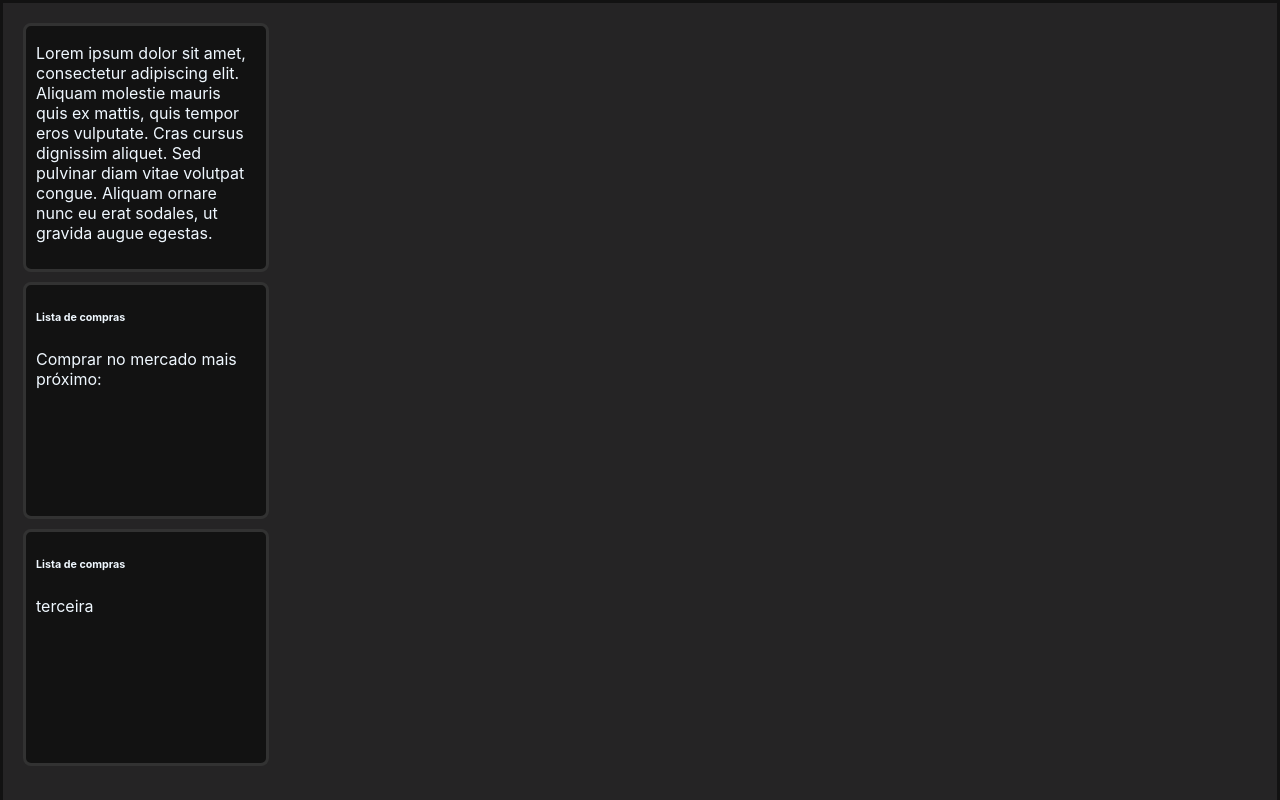
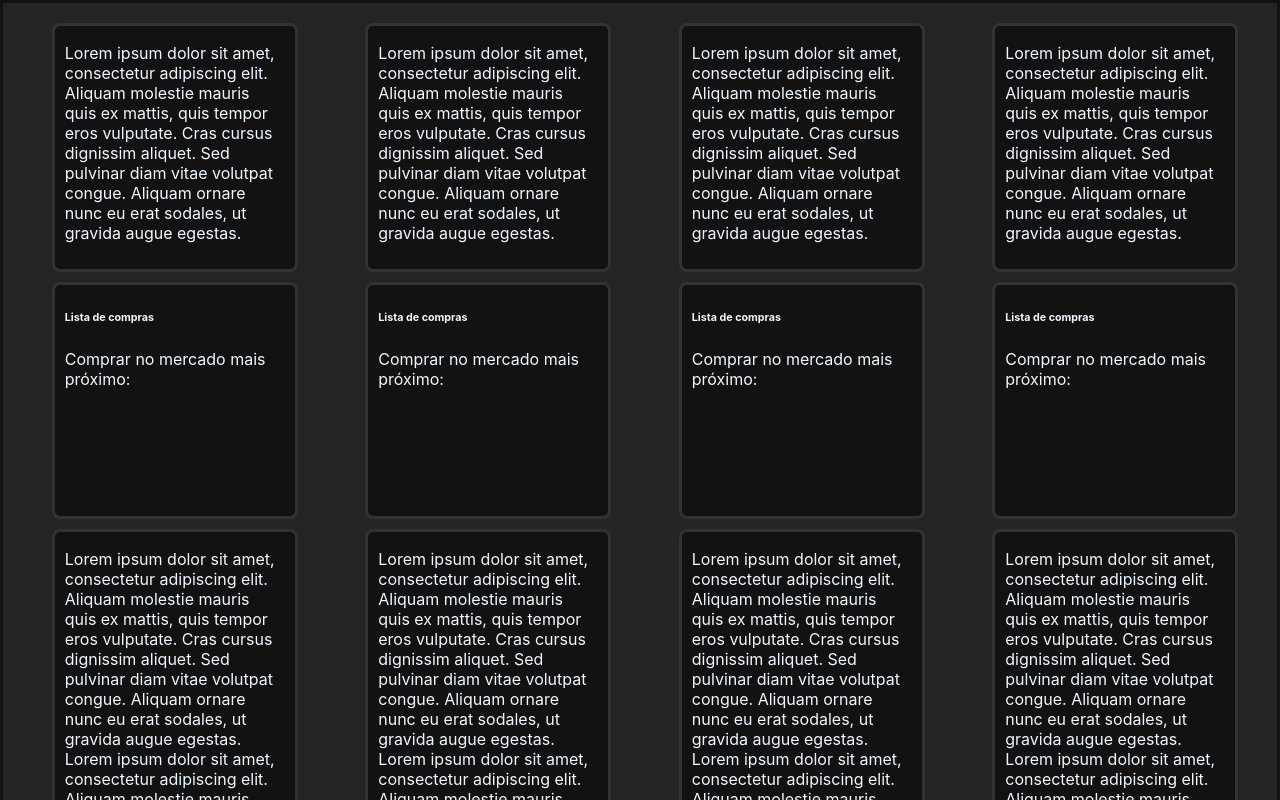
Before and after one commit to RezendeComZ/productivityApp, a React (Create React App) app in the folder front/: page / in a window 1280 px wide. Shown: the top 800 px of the page. Built offline with nearby package versions, Linux system fonts and the light colour scheme.

Commit message:
Quantidades de colunas se adaptando ao tamanho da tela, resta dividir o conteúdo

```diff
--- a/front/package.json
+++ b/front/package.json
@@ -8,7 +8,6 @@
     "@testing-library/user-event": "^12.1.10",
     "bootstrap": "^5.1.3",
     "react": "^17.0.2",
-    "react-bootstrap": "^2.0.2",
     "react-dom": "^17.0.2",
     "react-scripts": "4.0.3",
     "web-vitals": "^1.0.1"
--- a/front/src/App.js
+++ b/front/src/App.js
@@ -1,155 +1,58 @@
 import { useState, useEffect } from 'react';
 import Notas from './components/Notas';
-// import 'bootstrap/dist/css/bootstrap.min.css'
-// desinstalar o 'react-bootstrap'
 
 function App() {
-  // const [notas, setNotas] = useState([])
   const [ todasAsNotas, settodasAsNotas] = useState(
     [
       {
           "_id": "618311c652916b5104f9e7a3",
           "body": "Lorem ipsum dolor sit amet, consectetur adipiscing elit. Aliquam molestie mauris quis ex mattis, quis tempor eros vulputate. Cras cursus dignissim aliquet. Sed pulvinar diam vitae volutpat congue. Aliquam ornare nunc eu erat sodales, ut gravida augue egestas.",
-          "lists": [
-              [
-                  "Limpeza",
-                  "/cDetergente",
-                  "Amaciante"
-              ],
-              [
-                  "Comida",
-                  "Arroz",
-                  "/cFeijão"
-              ],
-              [
-                  "",
-                  "Pilha",
-                  "Cabo USB"
-              ]
-          ],
-          "labels": [
-              "importante",
-              "trabalho"
-          ],
-          "pinned": false,
-          "color": "blue",
-          "reminders": [
-              1635884911075
-          ],
-          "permissions": [
-              {
-                  "user": "joao1979",
-                  "edit": true
-              }
-          ],
-          "url": "listaCompras",
-          "__v": 0
       },
       {
           "_id": "618311cf52916b5104f9e7a5",
           "title": "Lista de compras",
           "body": "Comprar no mercado mais próximo:",
-          "lists": [
-              [
-                  "Limpeza",
-                  "/cDetergente",
-                  "Amaciante"
-              ],
-              [
-                  "Comida",
-                  "Arroz",
-                  "/cFeijão"
-              ],
-              [
-                  "",
-                  "Pilha",
-                  "Cabo USB"
-              ]
-          ],
-          "labels": [
-              "importante",
-              "trabalho"
-          ],
-          "pinned": false,
-          "color": "blue",
-          "reminders": [
-              1635884911075
-          ],
-          "permissions": [
-              {
-                  "user": "joao1979",
-                  "edit": true
-              }
-          ],
-          "url": "listaCompras",
-          "__v": 0
       },
       {
-          "_id": "618311d352916b5104f9e7a7",
-          "title": "Lista de compras",
-          "body": "terceira",
-          "lists": [
-              [
-                  "Limpeza",
-                  "/cDetergente",
-                  "Amaciante"
-              ],
-              [
-                  "Comida",
-                  "Arroz",
-                  "/cFeijão"
-              ],
-              [
-                  "",
-                  "Pilha",
-                  "Cabo USB"
-              ]
-          ],
-          "labels": [
-              "importante",
-              "trabalho"
-          ],
-          "pinned": false,
-          "color": "blue",
-          "reminders": [
-              1635884911075
-          ],
-          "permissions": [
-              {
-                  "user": "joao1979",
-                  "edit": true
-              }
-          ],
-          "url": "listaCompras",
-          "__v": 0
+          "_id": "618311cf52916b5104f9e7a51",
+          "body": "Lorem ipsum dolor sit amet, consectetur adipiscing elit. Aliquam molestie mauris quis ex mattis, quis tempor eros vulputate. Cras cursus dignissim aliquet. Sed pulvinar diam vitae volutpat congue. Aliquam ornare nunc eu erat sodales, ut gravida augue egestas. Lorem ipsum dolor sit amet, consectetur adipiscing elit. Aliquam molestie mauris quis ex mattis, quis tempor eros vulputate. Cras cursus dignissim aliquet. Sed pulvinar diam vitae volutpat congue. Aliquam ornare nunc eu erat sodales, ut gravida augue egestas.",
+      },
+      {
+          "_id": "618311cf52916b5104f9e7a5n",
+          "body": "Coisa única",
       }
     ]
   )
 
+  let [ columnsDivsPre, setcolumnsDivsPre ] = useState([])
+  const notesByWidth = (noteSize = 250) => Math.floor((window.innerWidth - 20) / noteSize)
+  const columnsGenerator = () => {
+    columnsDivsPre = []
+    for (let i = 1; i <= notesByWidth(); i++) {
+      columnsDivsPre.push(i)
+    }
+    setcolumnsDivsPre(columnsDivsPre)
+  }
+
+  useEffect(() => { // Executa somente uma vez, para criar as colunas na inicialização. Evita loop.
+    columnsGenerator()
+  }, [])
+
+    window.addEventListener('resize', () => {
+      if (columnsDivsPre.length !== notesByWidth()) {
+        columnsGenerator()
+      }
+    })
+
   return (
     <div id="desk">
-      <div className="column">
+    {columnsDivsPre.map(list => {
+      return <div className="column">
         <Notas notas={todasAsNotas}/>
       </div>
-    {/* <Header msg='Uma msg!'/>
-    <h1>Hello</h1> */}
-    {/* <Card style={{ color: "blue"}}>
-      <Card.Img />
-      <Card.Body>
-        <Card.Title>
-          Exemplo
-        </Card.Title>
-        <Card.Text>
-          Isso é um exemplo
-        </Card.Text>
-
-      </Card.Body>
-    </Card>
-    <Alert variant="primary">Isso é um alerta</Alert>
-    <Button>Botão teste</Button> */}
-
+    })}
     </div>
-  );
+  )
 }
 
 export default App;
--- a/front/src/components/Notas.js
+++ b/front/src/components/Notas.js
@@ -1,28 +1,15 @@
-// Preciso de uma função que crie as colunas de acordo com o tamanho
-
-let columns = [
-  {
-    n: 1, // necessário idenficar a coluna?
-    char: 2
-  },
-  {
-    n: 2, // necessário idenficar a coluna?
-    char: 2
-  }
-]
-
 const Notas = ({ titulo, color, notas}) => {
   return (
     <>
       {notas.map((nota) => {
         if (!nota.title) {
-        console.log("sem titulo")
+        {/* console.log("sem titulo") */}
         return (
         <div key={nota._id} className="nota">
         <p>{nota.body}</p>
         </div>)
         } else {
-        console.log("com titulo")
+        {/* console.log("com titulo") */}
         return (
         <div key={nota._id} className="nota">
         <h6>{nota.title}</h6>
--- a/front/src/index.css
+++ b/front/src/index.css
@@ -20,7 +20,7 @@ code { /* todo - apagar quando não for utilizado */
   flex-wrap: wrap;
   /* flex-direction: column; */
   flex-direction: row; /* ficará row, mas não para acomodar as notas, mas sim para acomodar as colunas que acomodam as notas */
-  justify-content: flex-start;
+  justify-content: space-around;
   align-items: flex-start;
   height: 900px;
   border-style: solid;
```
Also changed, not shown: 2 other files (tests, documents, lock files or other folders).
